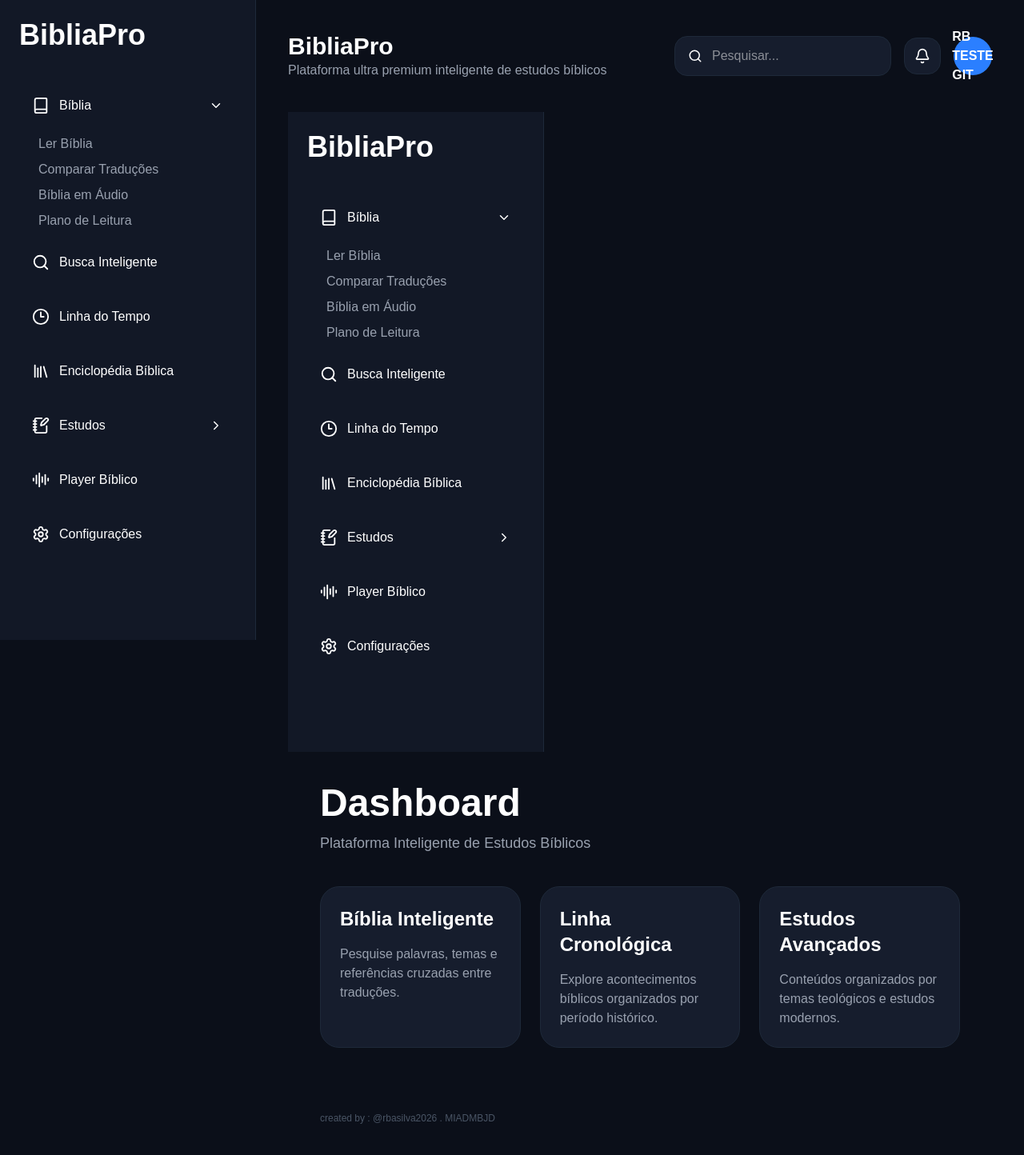
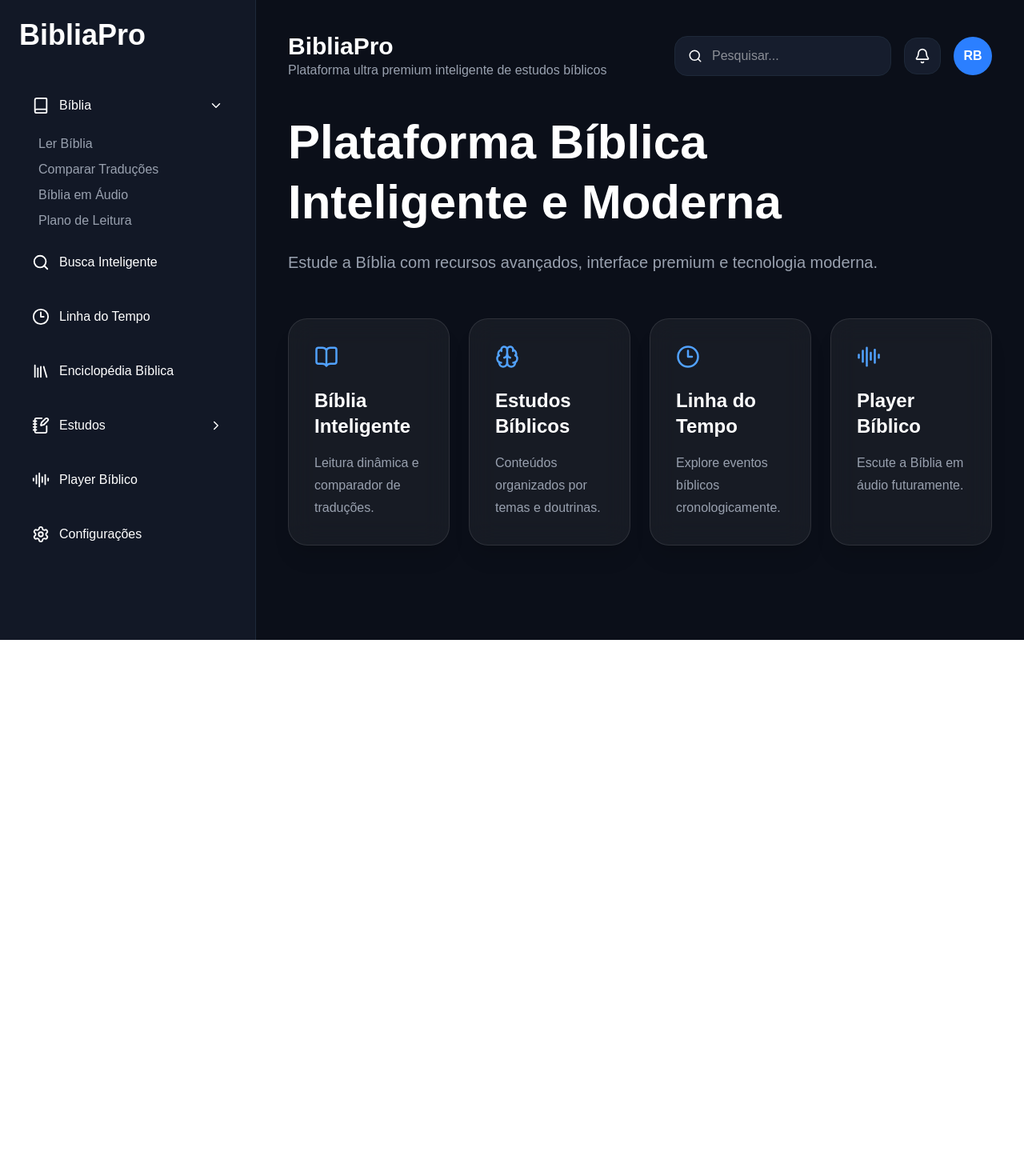
Before and after one commit to Rbasilvas/BibliaPro, a Next.js app in the folder frontend/: page / in a window 1280 px wide. Shown: the top 1444 px of the page at 80% size. After the commit the page ends 800 px from the top, so only its background shows below. Built offline with nearby package versions, Linux system fonts and the light colour scheme.

Commit message:
feat: adiciona dashboard premium moderna

```diff
--- a/frontend/app/page.tsx
+++ b/frontend/app/page.tsx
@@ -1,79 +1,120 @@
 "use client";
-import Sidebar from "../components/Sidebar";
+
+import {
+  BookOpen,
+  Brain,
+  Clock3,
+  AudioLines,
+} from "lucide-react";
 
 import { motion } from "framer-motion";
 
 export default function Home() {
+
+  const cards = [
+    {
+      title: "Bíblia Inteligente",
+      description: "Leitura dinâmica e comparador de traduções.",
+      icon: <BookOpen size={30} />,
+    },
+    {
+      title: "Estudos Bíblicos",
+      description: "Conteúdos organizados por temas e doutrinas.",
+      icon: <Brain size={30} />,
+    },
+    {
+      title: "Linha do Tempo",
+      description: "Explore eventos bíblicos cronologicamente.",
+      icon: <Clock3 size={30} />,
+    },
+    {
+      title: "Player Bíblico",
+      description: "Escute a Bíblia em áudio futuramente.",
+      icon: <AudioLines size={30} />,
+    },
+  ];
+
   return (
+
     <div>
 
-      {/* SIDEBAR */}
-      <Sidebar />
+      {/* HERO */}
+      <section className="mb-14">
 
-      {/* CONTEÚDO */}
-      <section className="flex-1 p-10">
+        <motion.h1
+          initial={{ opacity: 0, y: 20 }}
+          animate={{ opacity: 1, y: 0 }}
+          className="text-6xl font-bold leading-tight mb-6"
+        >
 
-        <div className="mb-10">
-          <h2 className="text-5xl font-bold">
-            Dashboard
-          </h2>
+          Plataforma Bíblica
+          <br />
+          Inteligente e Moderna
 
-          <p className="text-gray-400 mt-3 text-lg">
-            Plataforma Inteligente de Estudos Bíblicos
-          </p>
-        </div>
+        </motion.h1>
 
-        {/* CARDS */}
-        <div className="grid grid-cols-3 gap-6">
+        <motion.p
+          initial={{ opacity: 0, y: 20 }}
+          animate={{ opacity: 1, y: 0 }}
+          transition={{ delay: 0.1 }}
+          className="text-gray-400 text-xl max-w-3xl"
+        >
+
+          Estude a Bíblia com recursos avançados,
+          interface premium e tecnologia moderna.
+
+        </motion.p>
+
+      </section>
+
+      {/* CARDS */}
+      <section className="grid grid-cols-1 md:grid-cols-2 xl:grid-cols-4 gap-6">
+
+        {cards.map((card, index) => (
 
           <motion.div
-            whileHover={{ scale: 1.03 }}
-            className="bg-[#161d2d] border border-gray-800 p-6 rounded-3xl"
+            key={card.title}
+            initial={{ opacity: 0, y: 30 }}
+            animate={{ opacity: 1, y: 0 }}
+            transition={{ delay: index * 0.1 }}
+            whileHover={{
+              scale: 1.03,
+            }}
+            className="
+              bg-white/5
+              backdrop-blur-lg
+              border border-white/10
+              rounded-3xl
+              p-8
+              shadow-xl
+            "
           >
-            <h3 className="text-2xl font-semibold mb-4">
-              Bíblia Inteligente
-            </h3>
 
-            <p className="text-gray-400">
-              Pesquise palavras, temas e referências cruzadas entre traduções.
+            <div className="mb-6 text-blue-400">
+
+              {card.icon}
+
+            </div>
+
+            <h2 className="text-2xl font-semibold mb-4">
+
+              {card.title}
+
+            </h2>
+
+            <p className="text-gray-400 leading-7">
+
+              {card.description}
+
             </p>
+
           </motion.div>
 
-          <motion.div
-            whileHover={{ scale: 1.03 }}
-            className="bg-[#161d2d] border border-gray-800 p-6 rounded-3xl"
-          >
-            <h3 className="text-2xl font-semibold mb-4">
-              Linha Cronológica
-            </h3>
-
-            <p className="text-gray-400">
-              Explore acontecimentos bíblicos organizados por período histórico.
-            </p>
-          </motion.div>
-
-          <motion.div
-            whileHover={{ scale: 1.03 }}
-            className="bg-[#161d2d] border border-gray-800 p-6 rounded-3xl"
-          >
-            <h3 className="text-2xl font-semibold mb-4">
-              Estudos Avançados
-            </h3>
-
-            <p className="text-gray-400">
-              Conteúdos organizados por temas teológicos e estudos modernos.
-            </p>
-          </motion.div>
-
-        </div>
-
-        {/* RODAPÉ */}
-        <div className="mt-20 text-xs text-gray-600">
-          created by : @rbasilva2026 . MIADMBJD
-        </div>
+        ))}
 
       </section>
 
     </div>
+
   );
 }
--- a/frontend/components/Header.tsx
+++ b/frontend/components/Header.tsx
@@ -69,7 +69,6 @@ export default function Header({
 
           RB
 
-          TESTE GIT
 
         </div>
 
```
